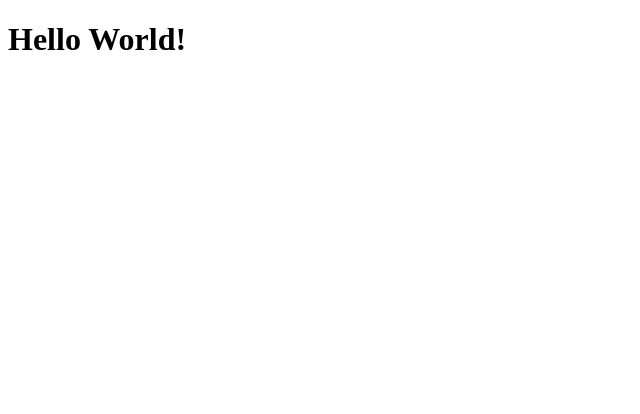
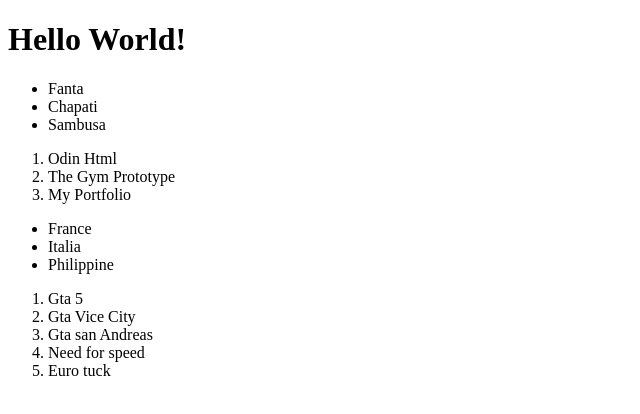
Before and after one commit to Guhirwa/The-Odin-Project, a plain HTML site: page repos/html-boilerplate/index.html in a window 1280 px wide. Shown: the whole page, without its empty margins (0-640 px from the left). Drawn offline with Linux system fonts and the light colour scheme.

Commit message:
Learn and Practice Ordered and Unordered tags in HTML file

```diff
--- a/repos/html-boilerplate/index.html
+++ b/repos/html-boilerplate/index.html
@@ -9,5 +9,27 @@
 <body>
     <!-- In body is where you can add all thing which will be visible to the user. -->
     <h1>Hello World!</h1>
+    <ul>
+        <li>Fanta</li>
+        <li>Chapati</li>
+        <li>Sambusa</li>
+    </ul>
+    <ol>
+        <li>Odin Html</li>
+        <li>The Gym Prototype</li>
+        <li>My Portfolio</li>
+    </ol>
+    <ul>
+        <li>France</li>
+        <li>Italia</li>
+        <li>Philippine</li>
+    </ul>
+    <ol>
+        <li>Gta 5</li>
+        <li>Gta Vice City</li>
+        <li>Gta san Andreas</li>
+        <li>Need for speed</li>
+        <li>Euro tuck</li>
+    </ol>
 </body>
 </html>
```
